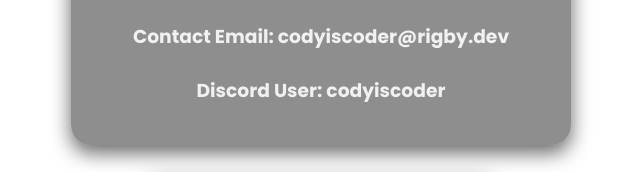
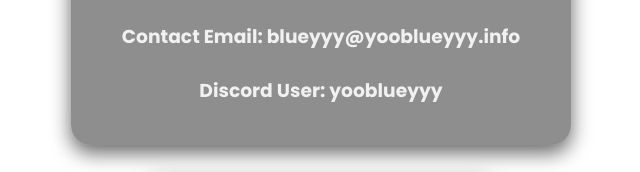
Before and after one commit to yooblueyyy/website, a plain HTML site: page contact.html in a window 1280 px wide. Shown: the part 387-559 px from the top of the page, 319-959 px from the left. Drawn offline with Linux system fonts and the light colour scheme.

Commit message:
Update contact information in contact.html

```diff
--- a/contact.html
+++ b/contact.html
@@ -17,11 +17,11 @@
         <h1>Contact Info</h1>
 
         <div class="buttons">
-            <h3>Contact Email: codyiscoder@rigby.dev</h3>
+            <h3>Contact Email: blueyyy@yooblueyyy.info</h3>
         </div>
 
         <div class="buttons">
-            <h3>Discord User: codyiscoder</h3>
+            <h3>Discord User: yooblueyyy</h3>
         </div>
     </div>
 
```
